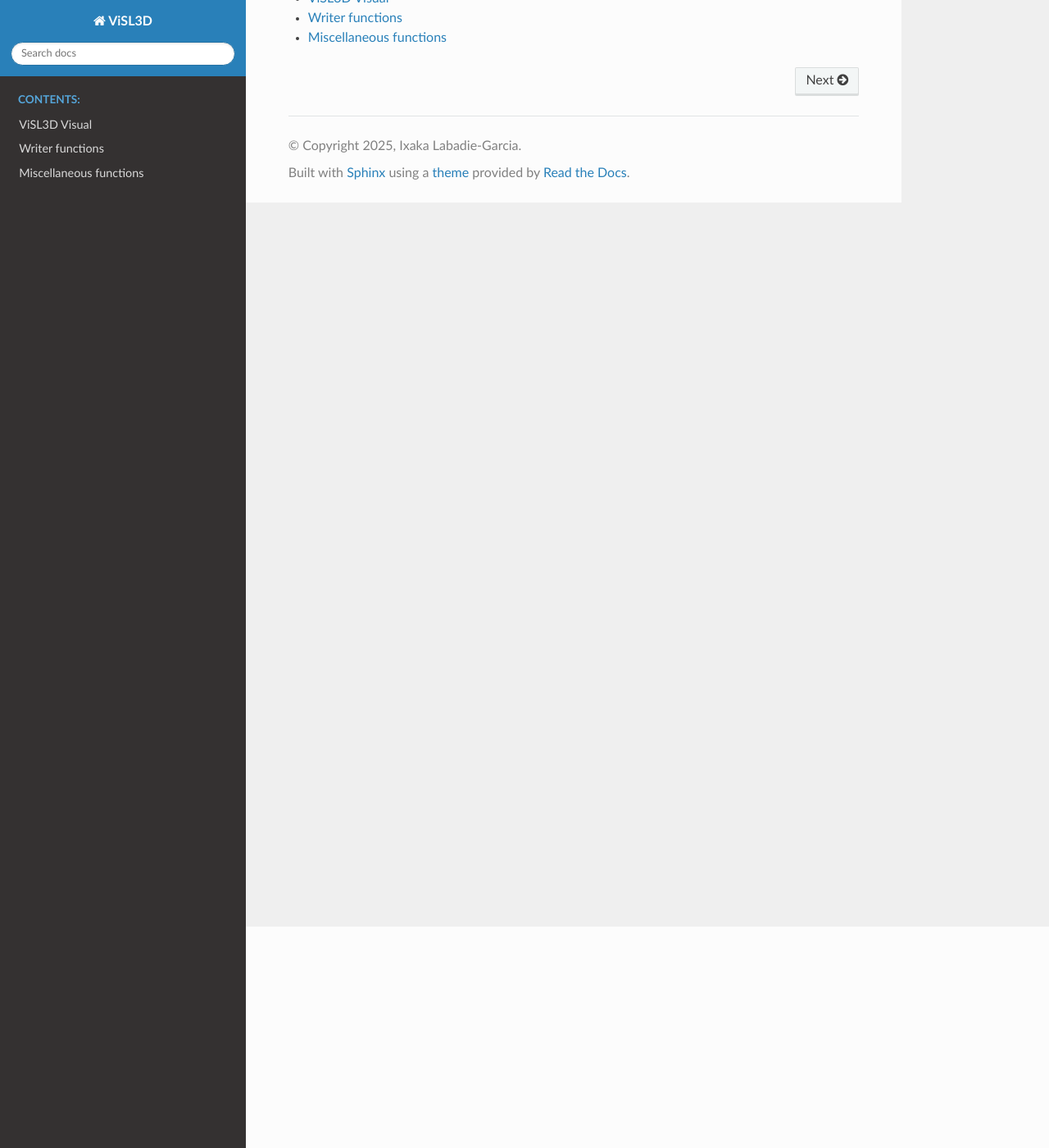
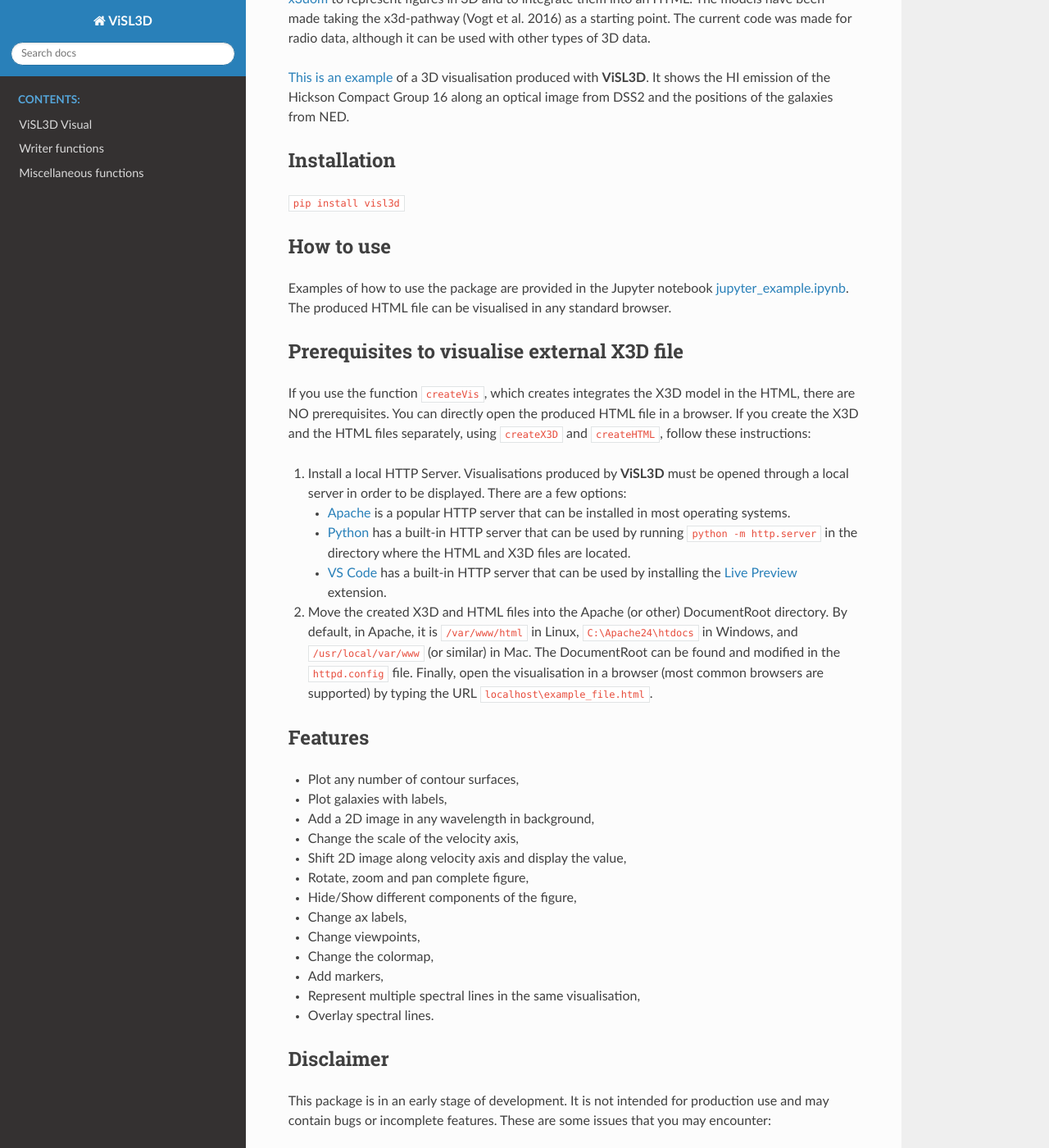
Before and after one commit to ixakalabadie/ViSL3D, a Sphinx documentation site: the page built from docs/source/index.rst, in a window 1280 px wide and 1400 px high, scrolled down 270 px. Shown: the whole window at 82% size. Built offline with Sphinx 7.4.7 and the Read the Docs theme 3.1.0, drawn with Linux system fonts in a browser that asks for light colours; some of the changed text lies outside the part shown.

Commit message:
readthedocs

```diff
--- a/docs/source/index.rst
+++ b/docs/source/index.rst
@@ -8,8 +8,126 @@ Welcome to ViSL3D documentation
 
 Page under development.
 
+Ixaka Labadie García 20/06/2025 - v0.4 — ``ViSL3D`` is a Python package
+that creates X3D and HTML files to visualize datacubes from astrophysics
+in 3D in an interactive way. We use
+`X3D <https://www.web3d.org/x3d/what-x3d>`__ and
+`x3dom <https://www.web3d.org/x3d/what-x3d>`__ to represent figures in
+3D and to integrate them into an HTML. The models have been made taking
+the x3d-pathway (Vogt et al. 2016) as a starting point. The current code
+was made for radio data, although it can be used with other types of 3D
+data.
+
+`This is an
+example <https://ixakalabadie.github.io/visualisations/HCG16_custom.html>`__
+of a 3D visualisation produced with **ViSL3D**. It shows the HI emission
+of the Hickson Compact Group 16 along an optical image from DSS2 and the
+positions of the galaxies from NED.
+
+Installation
+------------
+
+``pip install visl3d``
+
+How to use
+----------
+
+Examples of how to use the package are provided in the Jupyter notebook
+`jupyter_example.ipynb <https://github.com/ixakalabadie/cube_x3d/blob/master/example>`__.
+The produced HTML file can be visualised in any standard browser.
+
+Prerequisites to visualise external X3D file
+--------------------------------------------
+
+If you use the function ``createVis``, which creates integrates the X3D
+model in the HTML, there are NO prerequisites. You can directly open the
+produced HTML file in a browser. If you create the X3D and the HTML
+files separately, using ``createX3D`` and ``createHTML``, follow these
+instructions:
+
+1. Install a local HTTP Server. Visualisations produced by **ViSL3D**
+   must be opened through a local server in order to be displayed. There
+   are a few options:
+
+   - `Apache <https://httpd.apache.org/>`__ is a popular HTTP server
+     that can be installed in most operating systems.
+   - `Python <https://www.python.org/>`__ has a built-in HTTP server
+     that can be used by running ``python -m http.server`` in the
+     directory where the HTML and X3D files are located.
+   - `VS Code <https://code.visualstudio.com/>`__ has a built-in HTTP
+     server that can be used by installing the `Live
+     Preview <https://marketplace.visualstudio.com/items?itemName=ms-vscode.live-server>`__
+     extension.
+
+2. Move the created X3D and HTML files into the Apache (or other)
+   DocumentRoot directory. By default, in Apache, it is
+   ``/var/www/html`` in Linux, ``C:\Apache24\htdocs`` in Windows, and
+   ``/usr/local/var/www`` (or similar) in Mac. The DocumentRoot can be
+   found and modified in the ``httpd.config`` file. Finally, open the
+   visualisation in a browser (most common browsers are supported) by
+   typing the URL ``localhost\example_file.html``.
+
+Features
+--------
+
+- Plot any number of contour surfaces,
+- Plot galaxies with labels,
+- Add a 2D image in any wavelength in background,
+- Change the scale of the velocity axis,
+- Shift 2D image along velocity axis and display the value,
+- Rotate, zoom and pan complete figure,
+- Hide/Show different components of the figure,
+- Change ax labels,
+- Change viewpoints,
+- Change the colormap,
+- Add markers,
+- Represent multiple spectral lines in the same visualisation,
+- Overlay spectral lines.
+
+Disclaimer
+----------
+
+This package is in an early stage of development. It is not intended for
+production use and may contain bugs or incomplete features. These are
+some issues that you may encounter:
+
+- Long loading time. If the 3D model is large the visualisation might
+  take a long time to render or not render at all. In this case, try to
+  make a cutout of the cube (can be done directly in ``ViSL3D``),
+  decrease the resolution of the 3D model (also in ``ViSL3D``) or
+  decrease the number of iso-surfaces or increase the S/N of the lowest
+  surface.
+
+- The animation stops after completing at least one loop. Do not click
+  the button many times if you don’t see it stopping.
+
+- The opacity feature does not work properly along the 2D image.
+
+- The calculation of the RMS, which can be chosen as the unit to
+  represent the cube, can be inaccurate. It uses negative voxels to
+  create half a Gaussian and calculates the RMS from that. Therefore, if
+  there is absorption or negative artifacts this calculation will be
+  wrong. Another option is to calculate the RMS yourself and give it in
+  the isosurfaces parameter, e.g., ``[3*rms, 5*rms...]``.
+
+Please report any other issue in the `GitHub
+issues <https://github.com/ixakalabadie/ViSL3D/issues>`__.
+
+Citation
+--------
+
+If you use this package in your work, please cite `Labadie-García et
+al. (2025) <https://ui.adsabs.harvard.edu/abs/2025A%26C....5200949L/abstract>`__.
+
+References
+----------
+
+Vogt, Owen, Verdes-Montenegro & Borthakur, Advanced Data Visualization
+in Astrophysics: the X3D Pathway, ApJ 818, 115 (2016)
+(`arxiv <http://arxiv.org/abs/1510.02796>`__;
+`ADS <http://adsabs.harvard.edu/abs/2015arXiv151002796V>`__)
+
 .. toctree::
-   :maxdepth: 1
    :caption: Contents:
 
    visl3d.visual
```
